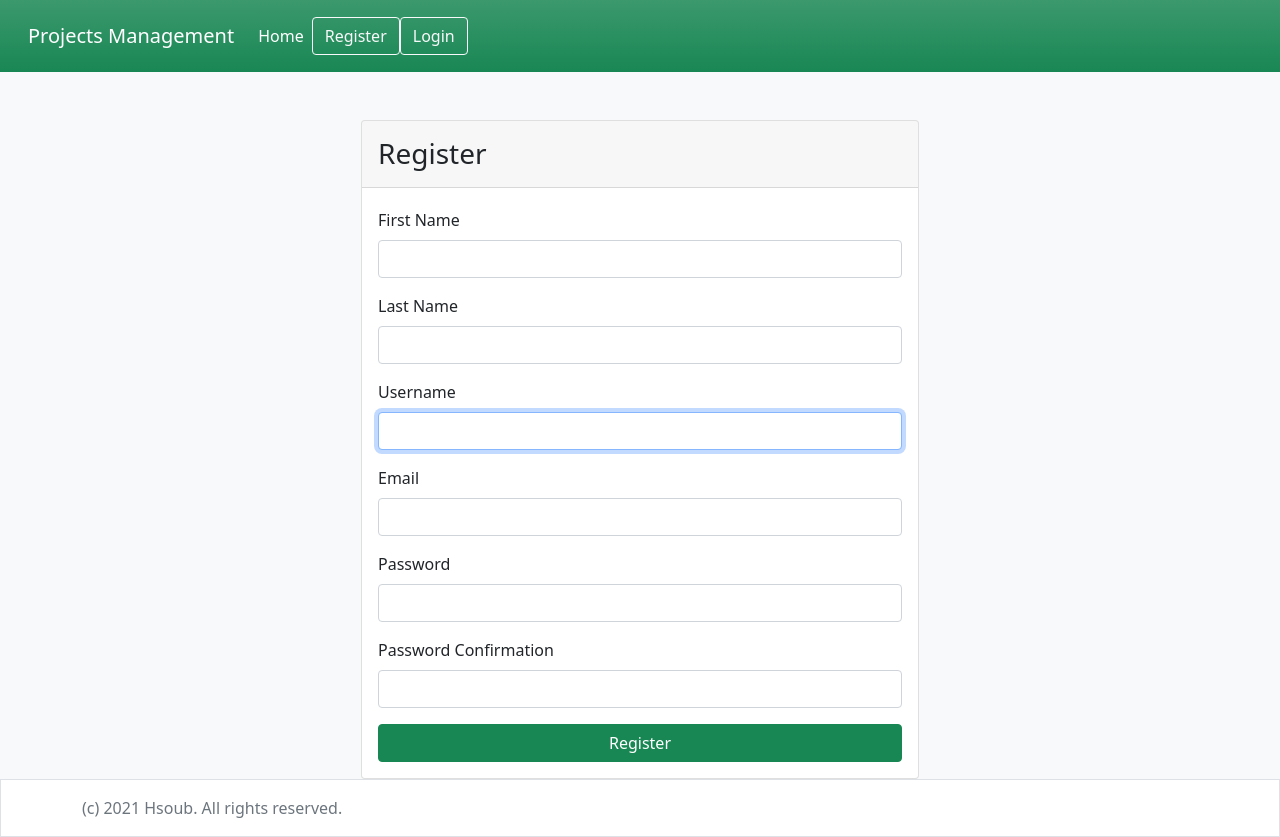
After one commit to rehab-saleh/django-pm, a Django app: page /accounts/register/ in a window 1280 px wide. The commit adds this page. Run offline with Django 4.2, Linux system fonts and the light colour scheme; some libraries are stand-ins or nearby versions.

Commit message:
Registration & profile update

```diff
--- a/accounts/forms.py
+++ b/accounts/forms.py
@@ -1,5 +1,6 @@
-from django.contrib.auth.forms import AuthenticationForm
+from django.contrib.auth.forms import AuthenticationForm, UserCreationForm, UserChangeForm
 from django import forms
+from django.contrib.auth.models import User
 
 attrs = {'class': 'form-control'}
 
@@ -16,3 +17,49 @@ class UserLoginForm(AuthenticationForm):
         label='Password',
         widget=forms.PasswordInput(attrs=attrs)
     )
+
+
+class UserRegisterForm(UserCreationForm):
+    first_name = forms.CharField(
+        label='First Name',
+        widget=forms.TextInput(attrs=attrs)
+    )
+
+    last_name = forms.CharField(
+        label='Last Name',
+        widget=forms.TextInput(attrs=attrs)
+    )
+
+    username = forms.CharField(
+        label='Username',
+        widget=forms.TextInput(attrs=attrs)
+    )
+    email = forms.EmailField(
+        label='Email',
+        widget=forms.TextInput(attrs=attrs)
+    )
+    password1 = forms.CharField(
+        label='Password',
+        strip=False,
+        widget=forms.PasswordInput(attrs=attrs)
+    )
+    password2 = forms.CharField(
+        label='Password Confirmation',
+        strip=False,
+        widget=forms.PasswordInput(attrs=attrs)
+    )
+
+    class Meta(UserCreationForm.Meta):
+        fields = ('first_name','last_name', 'username', 'email')
+
+
+class ProfileForm(UserChangeForm):
+    password = None
+    class Meta:
+        model = User
+        fields = ['first_name', 'last_name', 'email']
+        widgets = {
+            'first_name': forms.TextInput(attrs=attrs),
+            'last_name': forms.TextInput(attrs=attrs),
+            'email': forms.TextInput(attrs=attrs),
+        }
--- /dev/null
+++ b/accounts/templates/registration/register.html
@@ -0,0 +1,22 @@
+{% extends 'base.html' %}
+{% load i18n %}
+{% block content %}
+   <div class="container">
+       <div class="row justify-content-md-center">
+           <div class="card col-md-6 px-0">
+               <div class="card-header">
+                   <h3 class="mb-0 py-2">{% trans "Register" %}</h3>
+               </div>
+               <div class="card-body">
+                   <form method="POST">
+                       {% csrf_token  %}
+                       {% include 'common/form.html' with form=form %}
+                       <div class="d-grid gap-2">
+                           <button class="btn btn-success btn-block">{% trans 'Register' %}</button>
+                       </div>
+                   </form>
+               </div>
+           </div>
+       </div>
+   </div>
+{% endblock %}
--- a/accounts/urls.py
+++ b/accounts/urls.py
@@ -1,8 +1,11 @@
 from django.contrib.auth.views import LoginView
 from django.urls import path, include
 from accounts.forms import UserLoginForm
+from accounts.views import RegisterView, edit_profile
 
 urlpatterns = [
     path('login/', LoginView.as_view(authentication_form=UserLoginForm), name='login'),
+    path('register/', RegisterView.as_view(), name='register'),
+    path('profile/', edit_profile, name='profile'),
     path('', include('django.contrib.auth.urls'))
 ]
--- a/accounts/views.py
+++ b/accounts/views.py
@@ -1,3 +1,30 @@
-from django.shortcuts import render
+from django.shortcuts import render, redirect
+from django.urls import reverse_lazy
+from django.views.generic import CreateView
+from accounts.forms import UserRegisterForm, ProfileForm
+from django.contrib.auth import login
+from django.contrib.auth.decorators import login_required
 
-# Create your views here.
+
+class RegisterView(CreateView):
+    form_class = UserRegisterForm
+    #success_url = reverse_lazy('login')
+    template_name = 'registration/register.html'
+
+    def get_success_url(self):
+        login(self.request, self.object)
+        return reverse_lazy('Project_list')
+
+@login_required
+def edit_profile(request):
+    if request.method == 'POST':
+        form = ProfileForm(request.POST, instance=request.user)
+        if form.is_valid():
+            form.save()
+            return redirect('profile')
+
+    else:
+        form = ProfileForm(instance=request.user)
+        return render(request, 'profile.html', {
+            'form': form
+        })
--- a/projects/templates/partials/header.html
+++ b/projects/templates/partials/header.html
@@ -18,11 +18,12 @@
                         {{ user.username }}
                     </a>
                     <ul class="dropdown-menu" aria-labelledby="navbarDropdown">
-                        <li><a class="dropdown-item" href="#">{%trans 'Profile' %}</a></li>
+                        <li><a class="dropdown-item" href="{% url 'profile' %}">{% trans 'Profile' %}</a></li>
                         <li><hr class="dropdown-divider"></li>
                         <li><a class="dropdown-item" href="{% url 'logout' %}">{% trans 'Logout' %}</a></li>
                     </ul>
                 </li>
+            </ul>
                 <form method="GET" action="{% url 'Project_list' %}" class="d-flex">
                     <div class="input-group">
                         <input
@@ -30,7 +31,7 @@
                                 name="q"
                                 class="form-control"
                                 placeholder="{% trans 'Search' %}"
-                                value="{{ request.GET}}"
+                                value="{{ request.GET.q}}"
                         />
                         <button class="btn btn-outline-light" type="submit">
                             <i class="bi bi-search"></i>
@@ -38,6 +39,9 @@
                     </div>
                 </form>
                 {% else %}
+                <a class="btn btn-outline-light mx" href="{% url 'register'%}" >
+                    {%trans 'Register' %}
+                </a>
                 <a class="btn btn-outline-light" href="{% url 'login'%}" >
                     {%trans 'Login' %}
                 </a>
```
Also changed, not shown: accounts/templates/profile.html (added, +22 -0 lines).
